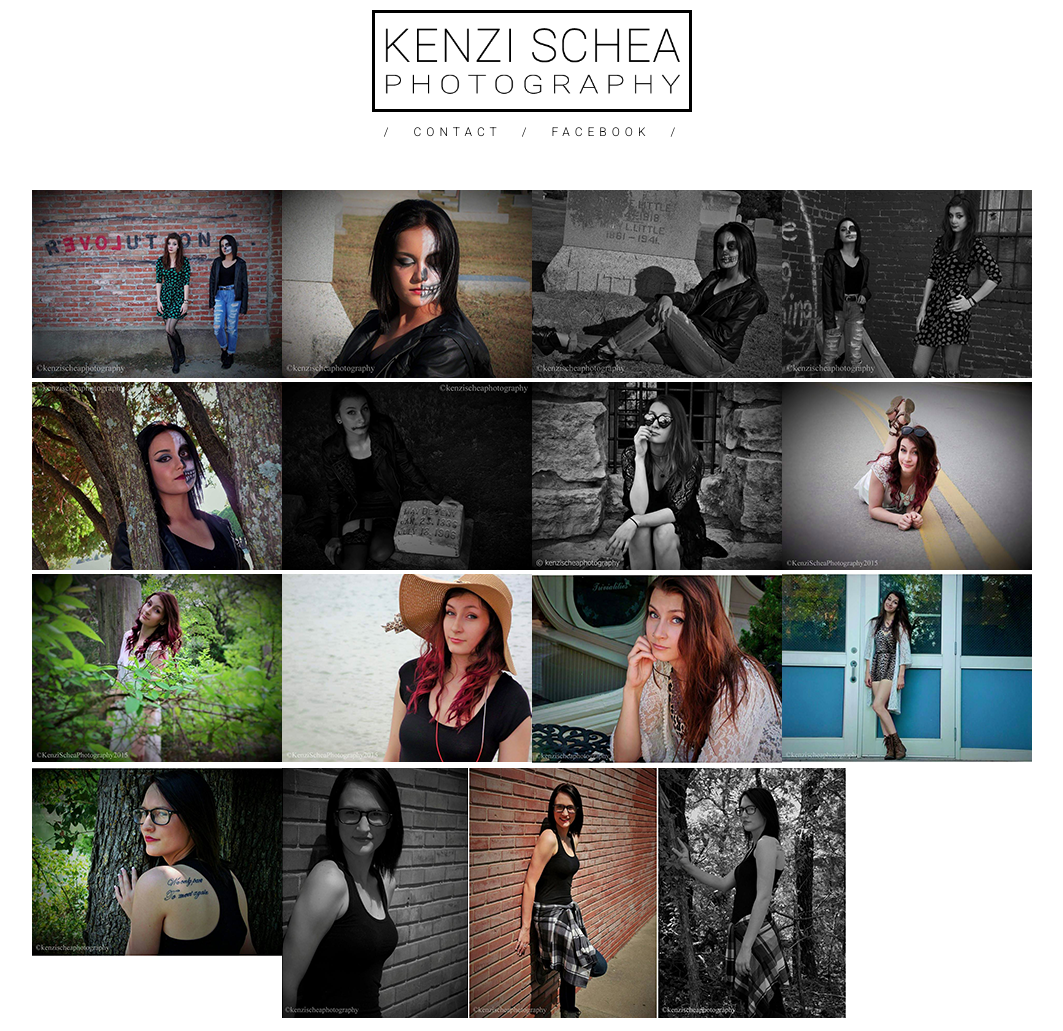
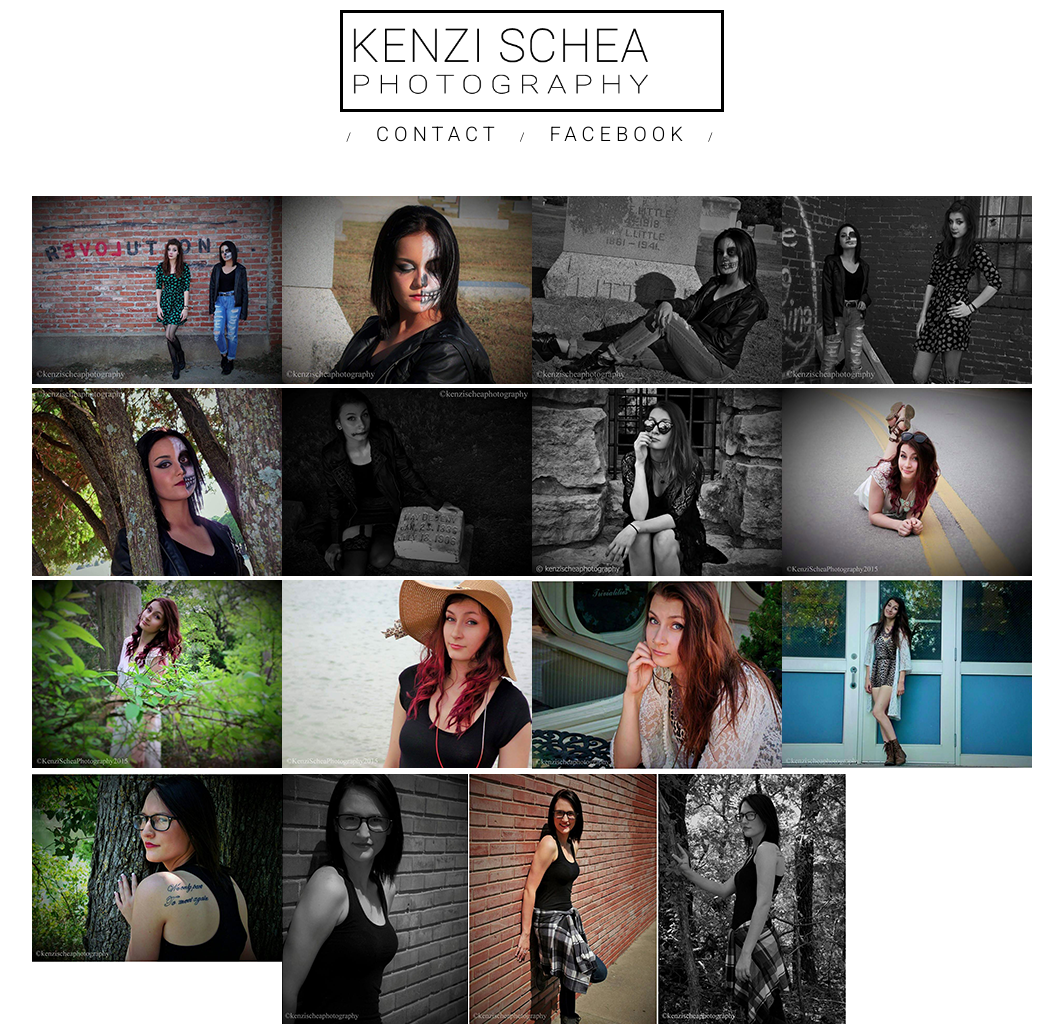
Before and after one commit to wmech16/kenziphoto, a website: page index.html in a window 1280 px wide. Shown: the top 1031 px of the page, without its empty margins (108-1171 px from the left). Drawn offline with nearby package versions, Linux system fonts and the light colour scheme.

Commit message:
small fixes

```diff
--- a/public/sass/style.scss
+++ b/public/sass/style.scss
@@ -31,11 +31,15 @@ ul, ol {
 
 }
 
-@media (max-width: 850px) {
-    .nav-text {
-        font-size: 20px;
-    }
+.nav-text {
+    font-size: 20px;
 }
+
+// @media (max-width: 850px) {
+//     .nav-text {
+//         font-size: 20px;
+//     }
+// }
 
 li {
 	display: inline;
@@ -92,7 +96,7 @@ li {
 
 }
 
-@media (max-width: 850px) {
+@media (max-width: 900px) {
 	.container {
 		max-width: 800px;
 		margin: 50px 75px;
@@ -109,7 +113,7 @@ li {
     margin: 0 auto;
 }
 
-@media (max-width: 850px) {
+@media (max-width: 900px) {
 
 	.about, .phone, .email, .close-popup, .menu-toggle menu-toggle--close {
 		font-size: 1.6em;
```
Also changed, not shown: public/css/style.css.
